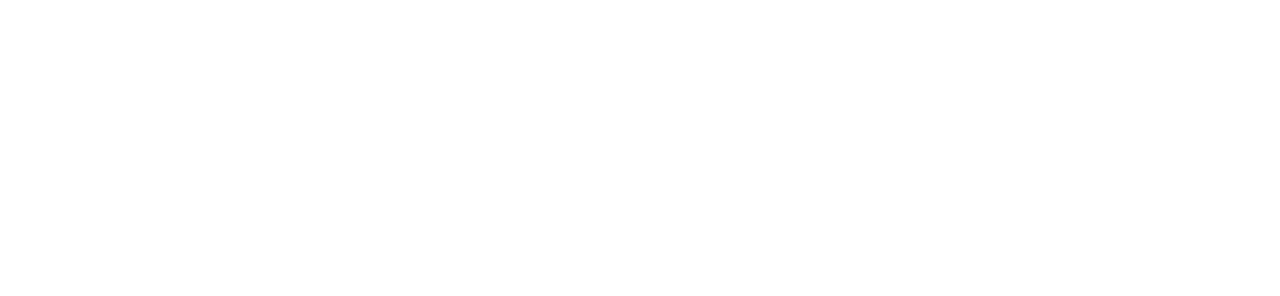
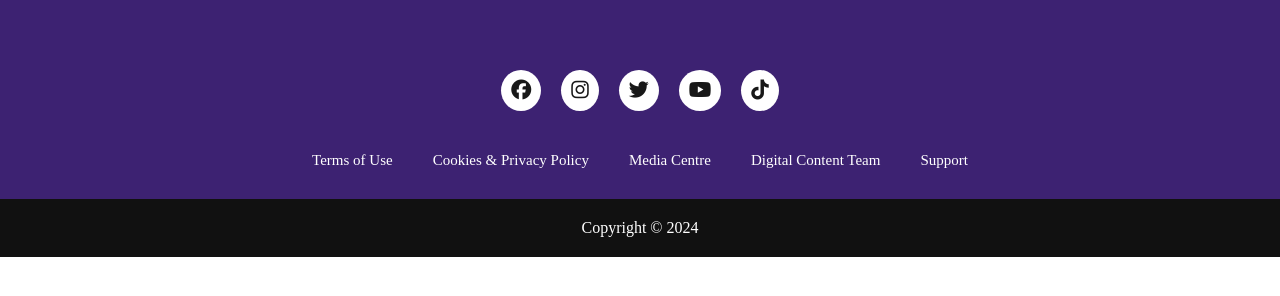
Before and after one commit to Griisha/Komandinis-darbas, a plain HTML site: page index.html in a window 1280 px wide. Drawn offline with Linux system fonts and the light colour scheme.

Commit message:
Pridetas Footer'is

```diff
--- a/index.html
+++ b/index.html
@@ -10,6 +10,28 @@
   <body>
     <header></header>
     <main></main>
-    <footer></footer>
+    <footer>
+      <div class="footerContainer">
+        <div class="socialIcons">
+          <a href=""><i class="fa-brands fa-facebook"></i></a>
+          <a href=""><i class="fa-brands fa-instagram"></i></a>
+          <a href=""><i class="fa-brands fa-twitter"></i></a>
+          <a href=""><i class="fa-brands fa-youtube"></i></a>
+          <a href=""><i class="fa-brands fa-tiktok"></i></a>
+        </div>
+        <div class="footerNav">
+          <ul>
+            <li><a href="">Terms of Use</a></li>
+            <li><a href="">Cookies & Privacy Policy</a></li>
+            <li><a href="">Media Centre</a></li>
+            <li><a href="">Digital Content Team</a></li>
+            <li><a href="">Support</a></li>
+          </ul>
+        </div>
+        <div class="footerBottom">
+          <p>Copyright &copy; 2024</p>
+        </div>
+      </div>
+    </footer>
   </body>
 </html>
--- a/main.css
+++ b/main.css
@@ -1,4 +1,74 @@
-body{
-    margin: 0;
-    padding: 0;
+@import url("https://cdnjs.cloudflare.com/ajax/libs/font-awesome/6.5.1/css/all.min.css");
+body {
+  margin: 0;
+  padding: 0;
 }
+* {
+  padding: 0;
+  margin: 0;
+  box-sizing: border-box;
+}
+footer {
+  background-color: rgb(61, 34, 114);
+}
+.footerContainer {
+  width: 100%;
+  padding: 60px 0px 0px;
+}
+.socialIcons {
+  display: flex;
+  justify-content: center;
+  > a {
+    text-decoration: none;
+    padding: 10px;
+    background-color: white;
+    margin: 10px;
+    border-radius: 50%;
+  }
+}
+.socialIcons a i {
+  font-size: 20px;
+  color: black;
+  opacity: 0.9;
+}
+.socialIcons a:hover {
+  background-color: #111;
+  transition: 0.5s;
+}
+.socialIcons a:hover i {
+  color: white;
+  transition: 0.5s;
+}
+.footerNav {
+  margin: 30px 0;
+}
+.footerNav ul {
+  display: flex;
+  justify-content: center;
+  list-style: none;
+}
+.footerNav ul li a {
+  color: white;
+  margin: 20px;
+  text-decoration: none;
+  font-size: 15px;
+}
+
+.footerBottom {
+  background-color: #111;
+  padding: 20px;
+  text-align: center;
+}
+.footerBottom p {
+  color: white;
+}
+@media (max-width: 700px) {
+  .footerNav ul {
+    flex-direction: column;
+  }
+  .footerNav ul li {
+    width: 100%;
+    text-align: center;
+    margin: 10px;
+  }
+}
```
